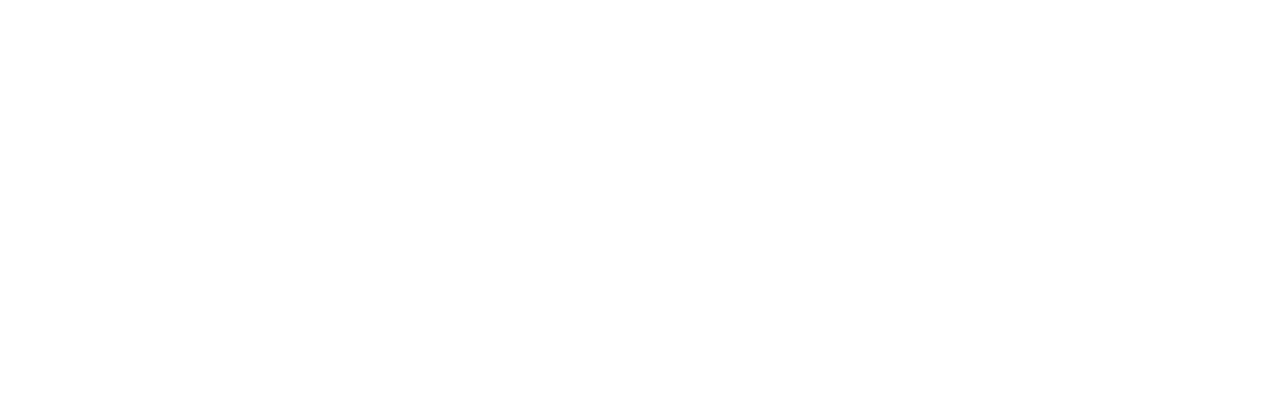
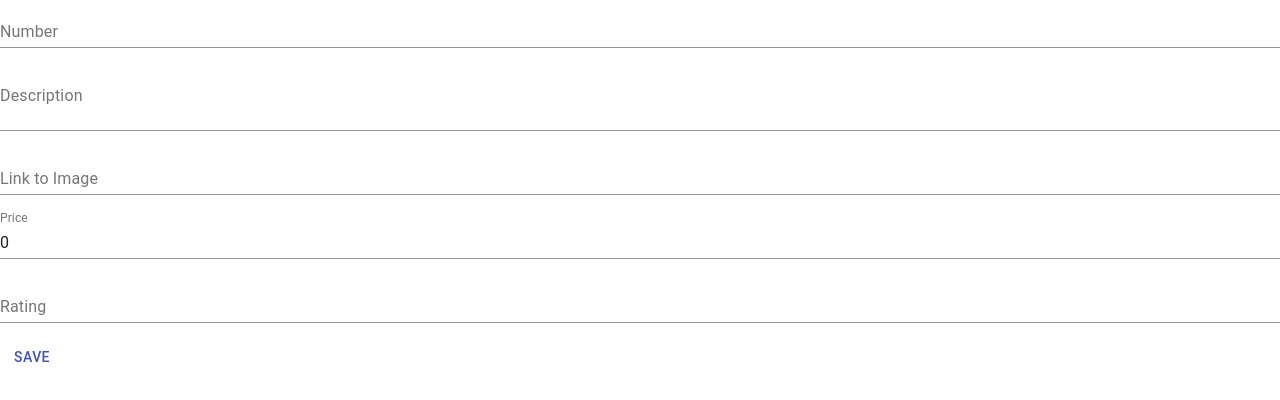
Before and after one commit to IKokiri/Frontend-Web-Scraping, a React (Create React App) app: page /admin/product/edit in a window 1280 px wide. Shown: the top 400 px of the page. Built offline with nearby package versions, Linux system fonts and the light colour scheme; no server answers.

Commit message:
feat: add edit page

```diff
--- a/src/App.tsx
+++ b/src/App.tsx
@@ -3,6 +3,7 @@
 import { BrowserRouter as Router, Switch, Route, Link } from 'react-router-dom';
 import Login from './modules/login/logins';
 import Base from './modules/base/base';
+import EditProduct from './modules/EditProduct/EditProduct';
 
 function App(): JSX.Element {
   return (
@@ -15,6 +16,9 @@
           <Route exact path="/admin">
             <Base />
           </Route>
+          <Route exact path="/admin/product/edit">
+            <EditProduct />
+          </Route>
         </Switch>
       </div>
     </Router>
--- /dev/null
+++ b/src/infrastructure/api/AxiosGetWithParams.ts
@@ -0,0 +1,26 @@
+import axios from 'axios';
+import { ApiResponse } from '../../types/ApiResponse';
+import { IApiGetWithParams } from './IApiGetWithParams';
+
+class AxiosGetWithParams implements IApiGetWithParams {
+  private url = 'http://localhost:9000/v1/crawler/findById/';
+
+  async getWithParams(id: number): Promise<ApiResponse> {
+    const response = await axios
+      .get(`${this.url}${id}`)
+      .then((data) => {
+        return data;
+      })
+      .catch((error) => {
+        return error;
+      });
+
+    const apiResponse: ApiResponse = {
+      body: response,
+    };
+
+    return apiResponse;
+  }
+}
+
+export default AxiosGetWithParams;
--- /dev/null
+++ b/src/infrastructure/api/IApiGetWithParams.ts
@@ -0,0 +1,5 @@
+import { ApiResponse } from '../../types/ApiResponse';
+
+export interface IApiGetWithParams {
+  getWithParams(id: number): Promise<ApiResponse>;
+}
--- /dev/null
+++ b/src/modules/EditProduct/EditProduct.tsx
@@ -0,0 +1,103 @@
+import { Button, Grid, TextField } from '@material-ui/core';
+import React, { useEffect, useState } from 'react';
+import AxiosGetWithParams from '../../infrastructure/api/AxiosGetWithParams';
+import { Product } from '../../types/Product';
+
+function EditProduct(): JSX.Element {
+  const [product, setProduct] = useState<Product>();
+
+  const [model, setModel] = useState('');
+  const [description, setDescription] = useState('');
+  const [img, setImg] = useState('');
+  const [price, setPrice] = useState(0);
+  const [ratting, setRatting] = useState('');
+
+  async function getWithParams(id: number): Promise<void> {
+    const axiosGetWithParams = new AxiosGetWithParams();
+    const response = await axiosGetWithParams.getWithParams(id);
+    const prod: Product = { ...response.body.data.data };
+
+    setModel(prod.model);
+    setDescription(prod.description);
+    setImg(prod.img);
+    setPrice(prod.price);
+    setRatting(prod.ratting);
+  }
+
+  useEffect(() => {
+    getWithParams(539);
+  }, []);
+
+  return (
+    <form>
+      <Grid container spacing={2}>
+        <Grid item xs={12}>
+          <TextField
+            id="model"
+            label="Number"
+            value={model}
+            type="text"
+            onChange={(event) => {
+              setModel(event.target.value);
+            }}
+            fullWidth
+          />
+        </Grid>
+        <Grid item xs={12}>
+          <TextField
+            id="description"
+            label="Description"
+            type="text"
+            multiline
+            rows={2}
+            value={description}
+            onChange={(event) => {
+              setDescription(event.target.value);
+            }}
+            fullWidth
+          />
+        </Grid>
+        <Grid item xs={12}>
+          <TextField
+            id="img"
+            label="Link to Image"
+            value={img}
+            onChange={(event) => {
+              setImg(event.target.value);
+            }}
+            fullWidth
+          />
+        </Grid>
+        <Grid item xs={12}>
+          <TextField
+            id="price"
+            label="Price"
+            value={price}
+            onChange={(event) => {
+              setPrice(+event.target.value);
+            }}
+            fullWidth
+          />
+        </Grid>
+        <Grid item xs={12}>
+          <TextField
+            id="ratting"
+            label="Rating"
+            value={ratting}
+            onChange={(event) => {
+              setRatting(event.target.value);
+            }}
+            fullWidth
+          />
+        </Grid>
+        <Grid item xs={12}>
+          <Button type="submit" color="primary">
+            Save
+          </Button>
+        </Grid>
+      </Grid>
+    </form>
+  );
+}
+
+export default EditProduct;
```
